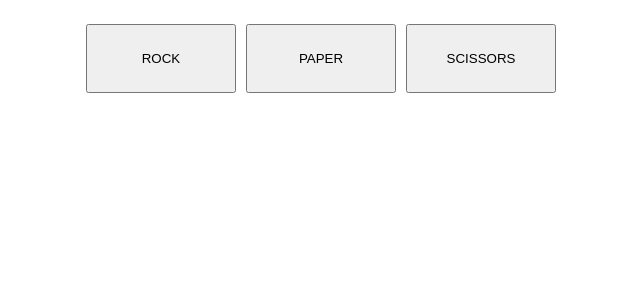
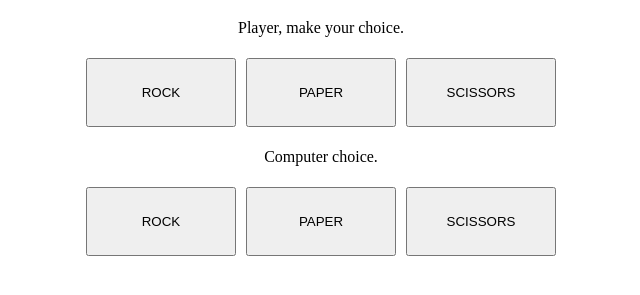
Before and after one commit to fredjacobs/odin-rock-paper-scissors, a plain HTML site: page index.html in a window 1280 px wide. Shown: the part 61-356 px from the top of the page, without its empty margins (319-959 px from the left). Drawn offline with Linux system fonts and the light colour scheme.

Commit message:
Add option buttons

```diff
--- a/index.html
+++ b/index.html
@@ -12,10 +12,18 @@
 
     <div class="page-container">
         <h1 class="center-heading">Let's Play Rock, Paper, Scissors!</h1>
+        <p class="heading-subtext">Player, make your choice.</p>
         <div class="option-buttons flex-container">
-            <button class="btn-option">ROCK</button>
-            <button class="btn-option">PAPER</button>
-            <button class="btn-option">SCISSORS</button>
+            <button class="btn-player-choice">ROCK</button>
+            <button class="btn-player-choice">PAPER</button>
+            <button class="btn-player-choice">SCISSORS</button>
+        </div>
+
+        <p class="heading-subtext">Computer choice.</p>
+        <div class="option-buttons flex-container">
+            <button class="btn-computer-choice">ROCK</button>
+            <button class="btn-computer-choice">PAPER</button>
+            <button class="btn-computer-choice">SCISSORS</button>
         </div>
     </div>
 
--- a/style.css
+++ b/style.css
@@ -16,7 +16,11 @@ body{
     text-align: center;
 }
 
-.btn-option{
+.heading-subtext{
+    text-align: center;
+}
+
+.btn-player-choice, .btn-computer-choice{
     width:150px;
     padding: 25px 5px;
     margin:5px;
```
